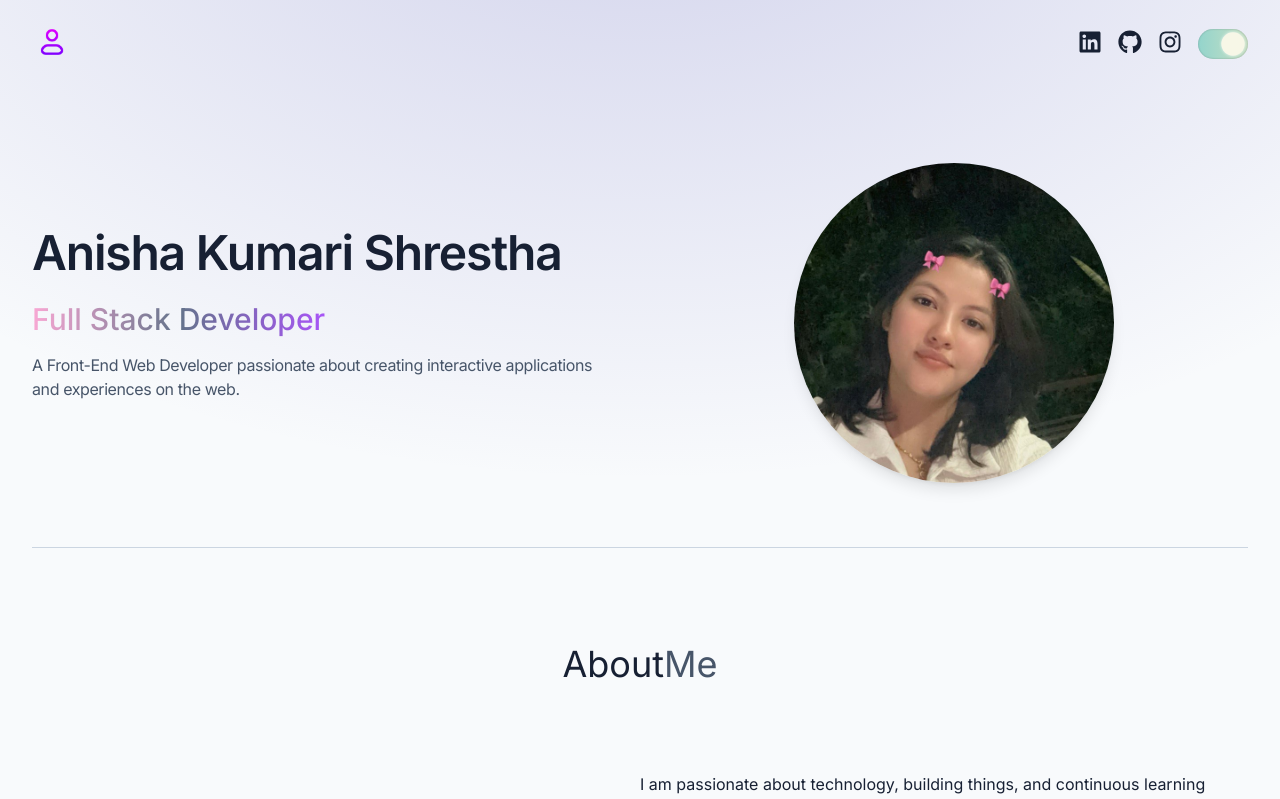
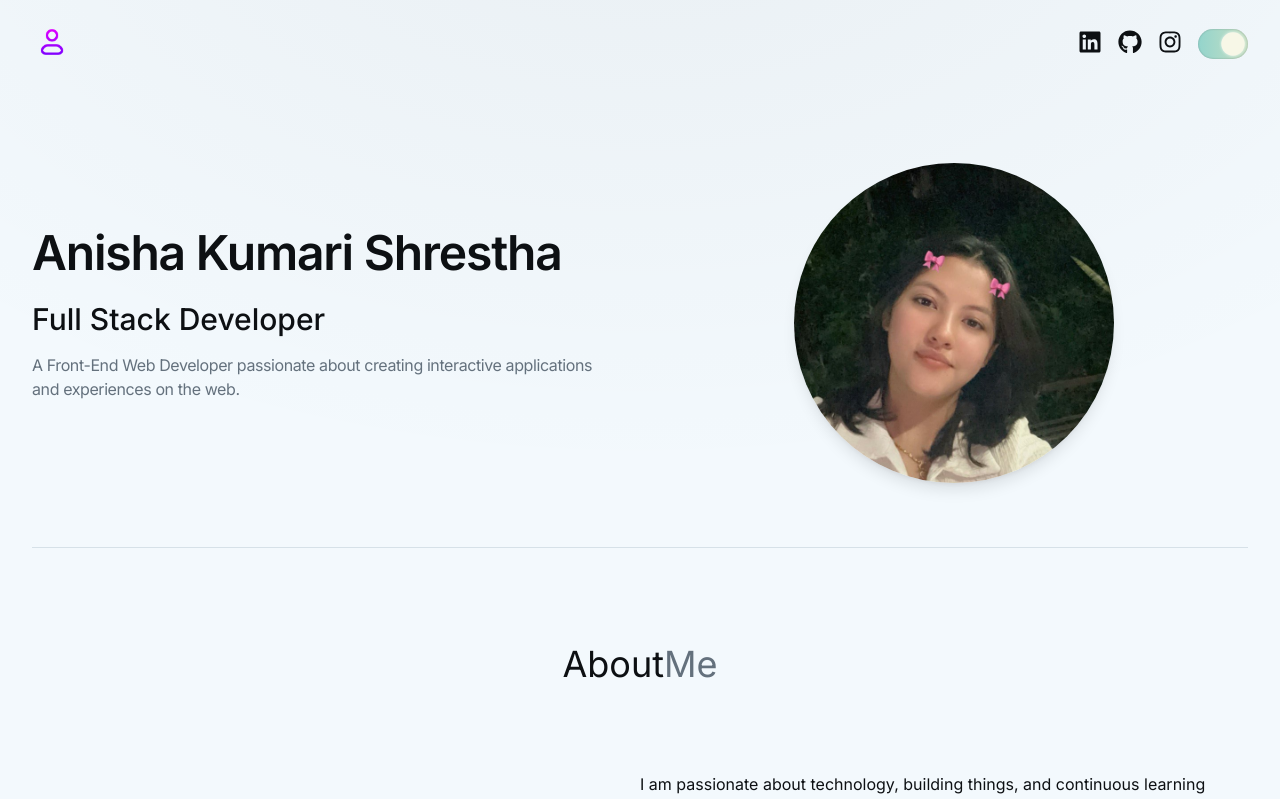
Before and after one commit to anisssha/portfolio, a React (Vite) app: page / in a window 1280 px wide. Shown: the top 799 px of the page. Built offline with nearby package versions, Linux system fonts and the light colour scheme.

Commit message:
✨ update styling for App, Hero, and Navbar components; enhance color variables and improve hover effects

```diff
--- a/src/App.jsx
+++ b/src/App.jsx
@@ -8,7 +8,7 @@ import Contact from "./components/Contact";
 
 const App = () => {
   return (
-    <div className="app-shell overflow-x-hidden antialiased selection:bg-cyan-300 selection:text-cyan-900">
+    <div className="app-shell overflow-x-hidden antialiased selection:bg-[#0D1013] selection:text-[#F3F9FD]">
       <div className="fixed inset-0 -z-10 h-full w-full"></div>
       <div className="app-background fixed top-0 z-[-2] h-screen w-screen"></div>
       <div className="container mx-auto px-8">
--- a/src/components/Hero.jsx
+++ b/src/components/Hero.jsx
@@ -95,7 +95,7 @@ const Hero = () => {
             variants={container(0.5)}
             initial="hidden"
             animate="visible"
-            className="bg-gradient-to-r from-pink-300 via-slate-500 to-purple-500 bg-clip-text text-2xl md:text-3xl font-medium text-transparent"
+            className="accent-text text-2xl md:text-3xl font-medium"
           >
             Full Stack Developer
           </motion.span>
--- a/src/components/Navbar.jsx
+++ b/src/components/Navbar.jsx
@@ -15,7 +15,7 @@ const Navbar = () => {
           href="https://www.linkedin.com/in/anisha-shrestha-32281125b/"
           target="_blank"
           rel="noopener noreferrer"
-          className="hover:text-blue-500 transition-colors"
+          className="transition-colors hover:text-[var(--secondary)]"
         >
           <FaLinkedin />
         </a>
@@ -23,7 +23,7 @@ const Navbar = () => {
           href="https://github.com/anisssha"
           target="_blank"
           rel="noopener noreferrer"
-          className="hover:text-gray-400 transition-colors"
+          className="transition-colors hover:text-[var(--secondary)]"
         >
           <FaGithub />
         </a>
@@ -31,7 +31,7 @@ const Navbar = () => {
           href="https://www.instagram.com/stha_anissha"
           target="_blank"
           rel="noopener noreferrer"
-          className="hover:text-pink-500 transition-colors"
+          className="transition-colors hover:text-[var(--secondary)]"
         >
           <FaInstagram />
         </a>
--- a/src/index.css
+++ b/src/index.css
@@ -5,24 +5,29 @@
 :root {
   font-family: "Inter", sans-serif;
 }
-/* index.css or App.css */
 :root {
-  --bg: #f8fafc;
-  --text: #172033;
-  --muted: #475569;
-  --border: #cbd5e1;
-  --chip-bg: #e2e8f0;
-  --chip-text: #6b21a8;
-  --accent: #6b21a8;
+  --bg: #f3f9fd;
+  --surface: #ffffff;
+  --surface-muted: #edf4f9;
+  --text: #0d1013;
+  --muted: #64717d;
+  --border: #d6e1e8;
+  --chip-bg: #edf4f9;
+  --chip-text: #0d1013;
+  --accent: #0d1013;
+  --secondary: #64717d;
 }
 html.dark {
-  --bg: #121212;
-  --text: #eee;
-  --muted: #a3a3a3;
-  --border: #262626;
-  --chip-bg: #171717;
-  --chip-text: #e9d5ff;
-  --accent: #f3e8ff;
+  --bg: #0d1115;
+  --surface: #131a20;
+  --surface-muted: #182229;
+  --text: #f3f9fd;
+  --muted: #a5b2bc;
+  --border: #29343c;
+  --chip-bg: #182229;
+  --chip-text: #f3f9fd;
+  --accent: #f3f9fd;
+  --secondary: #a5b2bc;
 }
 html,
 body,
@@ -49,14 +54,19 @@ body {
   background-color: var(--bg);
   background-image: radial-gradient(
     ellipse 80% 80% at 50% -20%,
-    rgba(120, 119, 198, 0.3),
+    rgba(13, 16, 19, 0.045),
     transparent
   );
   transition: background-color 0.45s ease, background-image 0.45s ease;
 }
 
 html.dark .app-background {
-  background-color: #0a0a0a;
+  background-color: #0d1115;
+  background-image: radial-gradient(
+    ellipse 80% 80% at 50% -20%,
+    rgba(243, 249, 253, 0.045),
+    transparent
+  );
 }
 
 .muted-text {
@@ -69,6 +79,15 @@ html.dark .app-background {
 
 .tech-card {
   border-color: var(--border);
+  background-color: var(--surface);
+  box-shadow: 0 0.75rem 2rem rgba(13, 16, 19, 0.06);
+  transition: background-color 0.3s ease, border-color 0.3s ease,
+    box-shadow 0.3s ease;
+}
+
+.tech-card:hover {
+  border-color: var(--text);
+  box-shadow: 0 1rem 2.5rem rgba(13, 16, 19, 0.1);
 }
 
 .tech-chip {
@@ -251,7 +270,7 @@ html.dark .app-background {
   position: relative;
   overflow: hidden;
   border-color: color-mix(in srgb, var(--accent) 35%, var(--border));
-  background: color-mix(in srgb, var(--bg) 94%, var(--accent));
+  background: var(--surface);
   box-shadow: 0 1.5rem 4rem rgba(15, 23, 42, 0.08);
   transition: background-color 0.45s ease, border-color 0.45s ease,
     box-shadow 0.45s ease, transform 0.45s ease;
@@ -327,7 +346,7 @@ html.dark .app-background {
   padding: 1rem;
   border: 1px solid color-mix(in srgb, var(--accent) 55%, var(--border));
   border-radius: 1rem;
-  background: color-mix(in srgb, var(--bg) 90%, var(--accent));
+  background: var(--surface-muted);
   box-shadow: 0 1.5rem 3rem rgba(15, 23, 42, 0.2);
   transition: background-color 0.45s ease, border-color 0.45s ease,
     box-shadow 0.45s ease;
```
